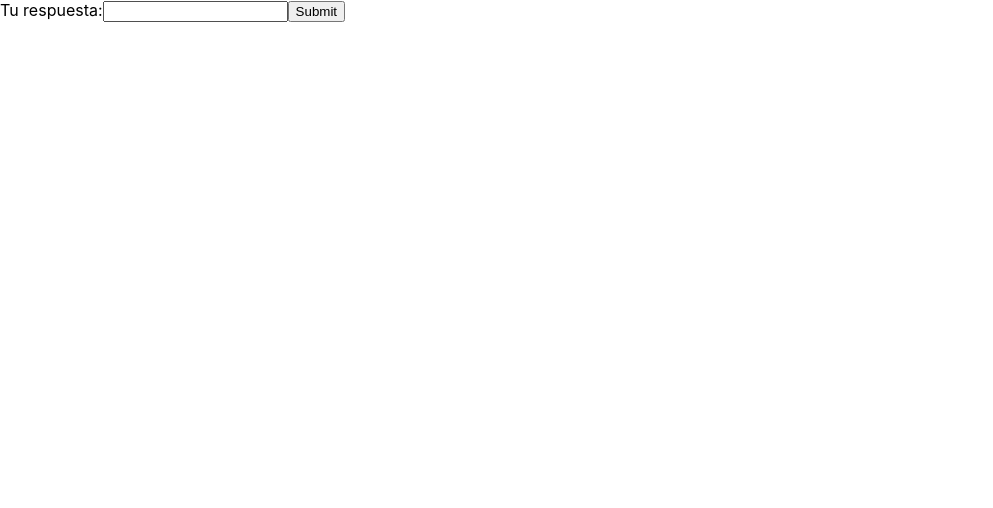
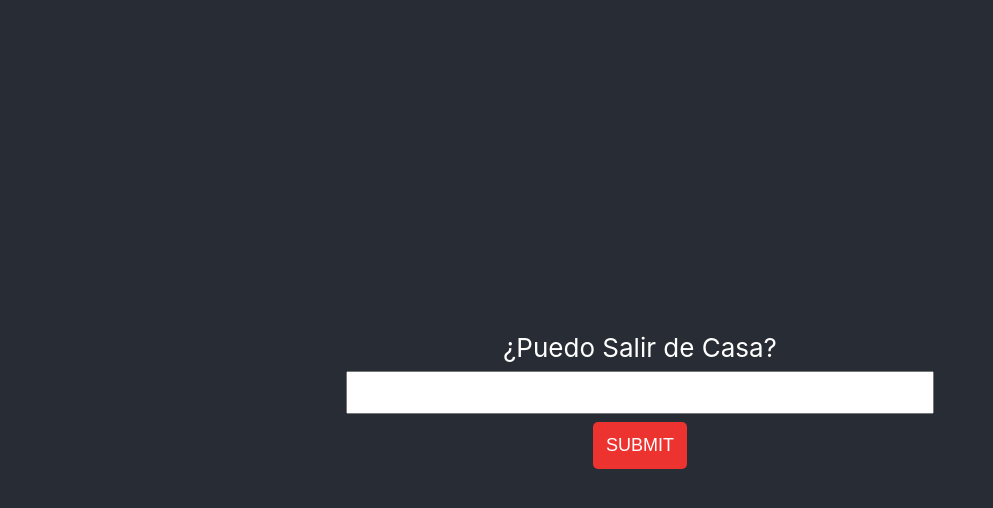
Before and after one commit to cristicares/puedosalirdecasachile, a React (Create React App) app: page /colabora in a window 1280 px wide. Shown: the top 508 px of the page, without its empty margins (0-993 px from the left). Built offline with nearby package versions, Linux system fonts and the light colour scheme.

Commit message:
add form

```diff
--- a/src/components/colaborate/Collaborate.js
+++ b/src/components/colaborate/Collaborate.js
@@ -1,4 +1,5 @@
 import * as React from "react";
+import './collaborate.css';
 
 class Collaborate extends React.Component {
     constructor(props) {
@@ -20,13 +21,17 @@ class Collaborate extends React.Component {
 
     render() {
         return (
+            <div className="App">
+                <header className="App-header">
                     <form onSubmit={this.handleSubmit}>
                         <label>
-                    Tu respuesta:
+                        ¿Puedo Salir de Casa?
                             <input type="text" value={this.state.value} onChange={this.handleChange} />
                         </label>
                         <input type="submit" value="Submit" />
                     </form>
+                </header>
+            </div>
         );
     }
 }
--- /dev/null
+++ b/src/components/colaborate/collaborate.css
@@ -0,0 +1,29 @@
+input[type=text] {
+    width: 100%;
+    padding: 12px 20px;
+    margin: 8px 0;
+    box-sizing: border-box;
+    display: inline;
+}
+
+input[type=submit] {
+    color: #fff !important;
+    text-transform: uppercase;
+    text-decoration: none;
+    background: #ed3330;
+    padding: 13px;
+    border-radius: 5px;
+    display: inline-block;
+    border: none;
+    transition: all 0.4s ease 0s;
+    font-size: 18px;
+}
+
+input[type=submit]:hover {
+    background: #434343;
+    letter-spacing: 1px;
+    -webkit-box-shadow: 0px 5px 40px -10px rgba(0,0,0,0.57);
+    -moz-box-shadow: 0px 5px 40px -10px rgba(0,0,0,0.57);
+    box-shadow: 5px 40px -10px rgba(0,0,0,0.57);
+    transition: all 0.4s ease 0s;
+}
```
Lines whose indentation alone changed are shown as unchanged.
